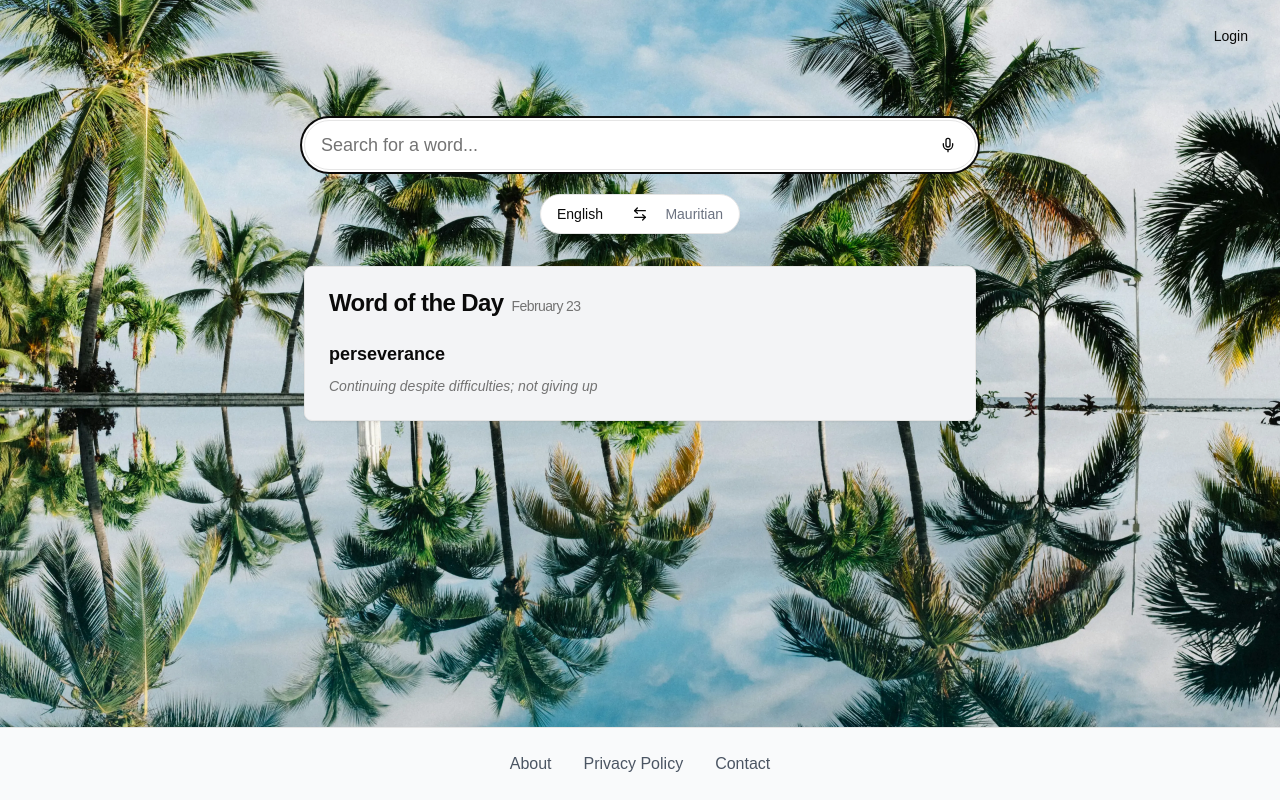
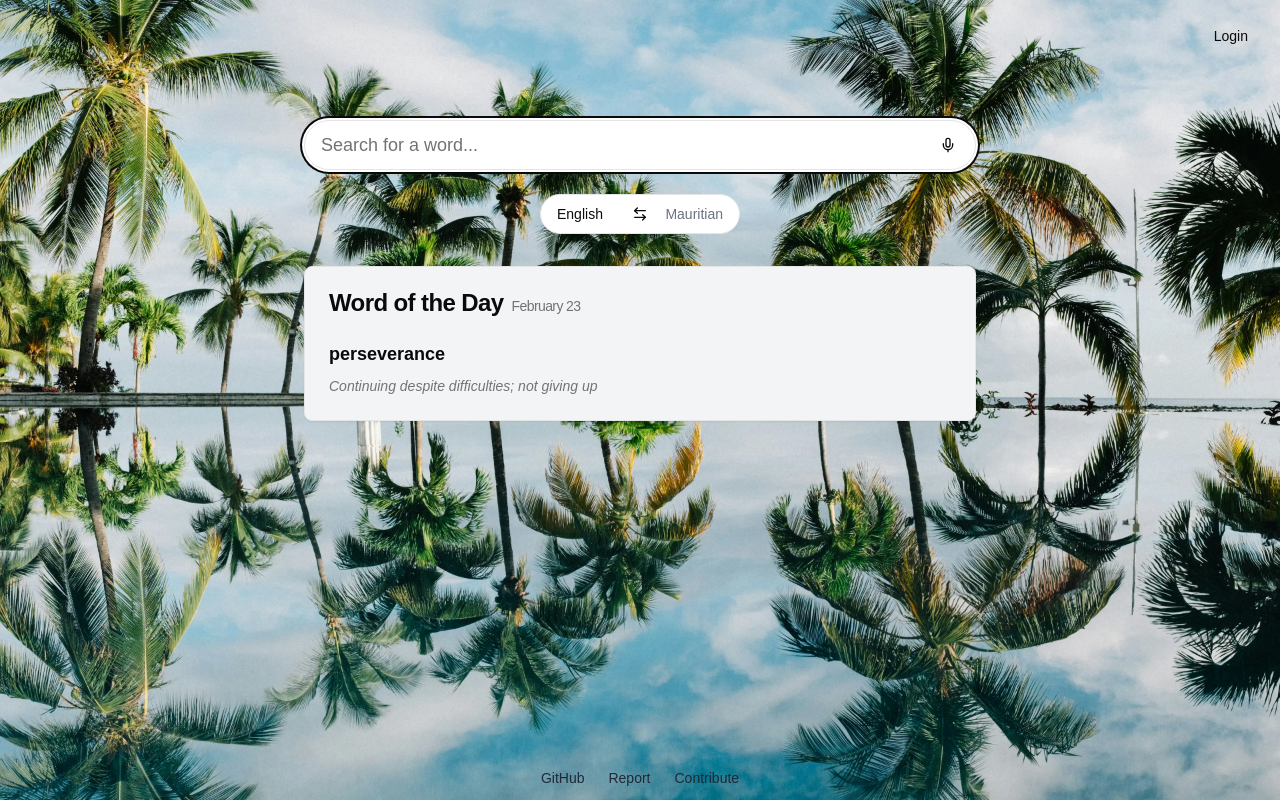
Before and after one commit to Pinka/dictionary, a Next.js app: page / in a window 1280 px wide. Built offline with nearby package versions, Linux system fonts and the light colour scheme; no server answers; the database is empty.

Commit message:
Update Footer with GitHub project links and refined styling

```diff
--- a/components/Footer.tsx
+++ b/components/Footer.tsx
@@ -1,22 +1,37 @@
 export function Footer() {
   return (
-    <footer className="border-t bg-gray-50">
-      <div className="container mx-auto px-4 py-6">
+    <footer>
+      <div className="container mx-auto px-4 py-3">
         <nav>
-          <ul className="flex justify-center gap-8">
+          <ul className="flex justify-center gap-6 text-sm">
             <li>
-              <a href="/about" className="text-gray-600 hover:text-gray-900">
-                About
+              <a
+                href="https://github.com/pinka/dictionary"
+                target="_blank"
+                rel="noopener noreferrer"
+                className="text-gray-800 hover:underline"
+              >
+                GitHub
               </a>
             </li>
             <li>
-              <a href="/privacy" className="text-gray-600 hover:text-gray-900">
-                Privacy Policy
+              <a
+                href="https://github.com/pinka/dictionary/issues"
+                target="_blank"
+                rel="noopener noreferrer"
+                className="text-gray-800 hover:underline"
+              >
+                Report
               </a>
             </li>
             <li>
-              <a href="/contact" className="text-gray-600 hover:text-gray-900">
-                Contact
+              <a
+                href="https://github.com/pinka/dictionary/blob/main/CONTRIBUTING.md"
+                target="_blank"
+                rel="noopener noreferrer"
+                className="text-gray-800 hover:underline"
+              >
+                Contribute
               </a>
             </li>
           </ul>
```
